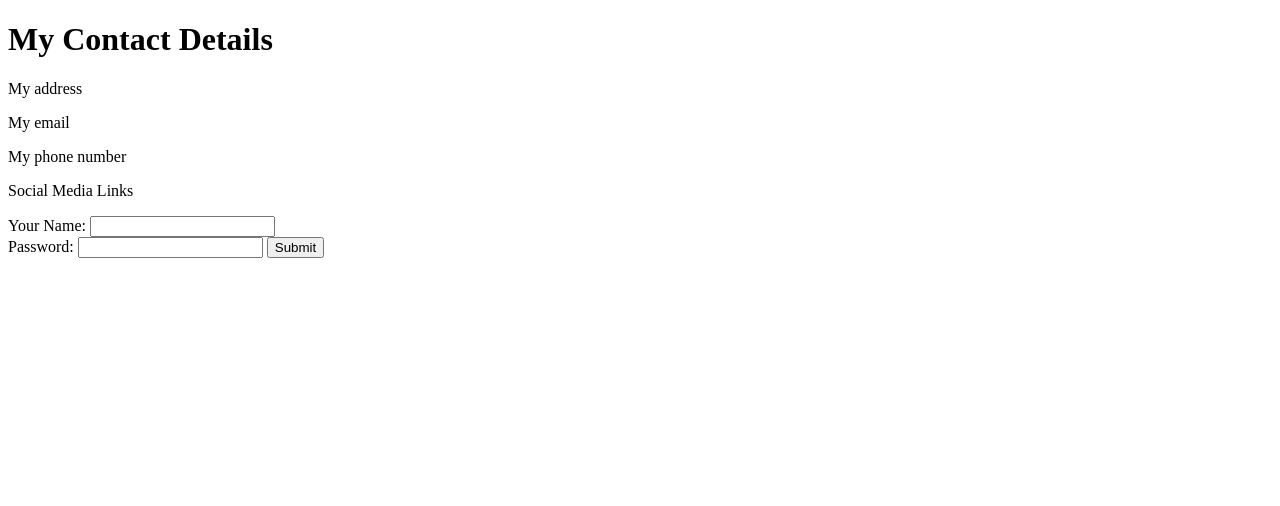
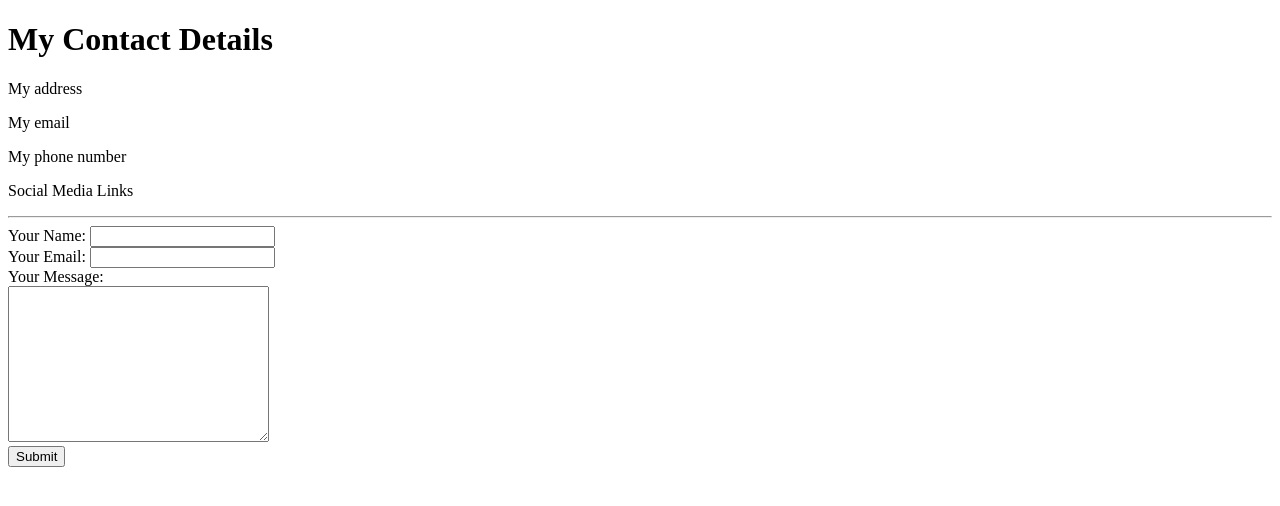
Before and after one commit to Cameron327/HTML-personalsite, a plain HTML site: page contact.html in a window 1280 px wide. Drawn offline with Linux system fonts and the light colour scheme.

Commit message:
Finished the form on the contact page

```diff
--- a/contact.html
+++ b/contact.html
@@ -1,27 +1,31 @@
 <!DOCTYPE html>
 <html lang="en">
-<head>
-    <meta charset="UTF-8">
-    <meta http-equiv="X-UA-Compatible" content="IE=edge">
-    <meta name="viewport" content="width=device-width, initial-scale=1.0">
+  <head>
+    <meta charset="UTF-8" />
     <title>Contact Details</title>
-</head>
-<body>
+  </head>
+  <body>
     <h1>My Contact Details</h1>
     <p>My address</p>
     <p>My email</p>
     <p>My phone number</p>
     <!-- For the social media, use the icon image and then the anchor tag to link -->
     <p>Social Media Links</p>
+    <hr>
 
-    <form class="" action="index.html" method="post">
-        <label>Your Name: </label>
-        <input type="text" name="" value="">
-        <br>
-        <label>Password: </label>
-        <input type="password" name="" value="">
-        <input type="submit" name="">
+    <!-- The method is what kind of thing we are doing post/get -->
+    <form action="mailto:yeec327@gmail.com" method="post" enctype="text/plain">
+      <label>Your Name: </label>
+      <input type="text" name="yourName" value="" />
+      <br />
+      <label>Your Email: </label>
+      <input type="email" name="yourEmail" value="" />
+      <br />
+      <label>Your Message: </label>
+      <br />
+      <textarea name="yourMessage" cols="30" rows="10"></textarea>
+      <br />
+      <input type="submit" name=""/>
     </form>
-
-</body>
+  </body>
 </html>
```
